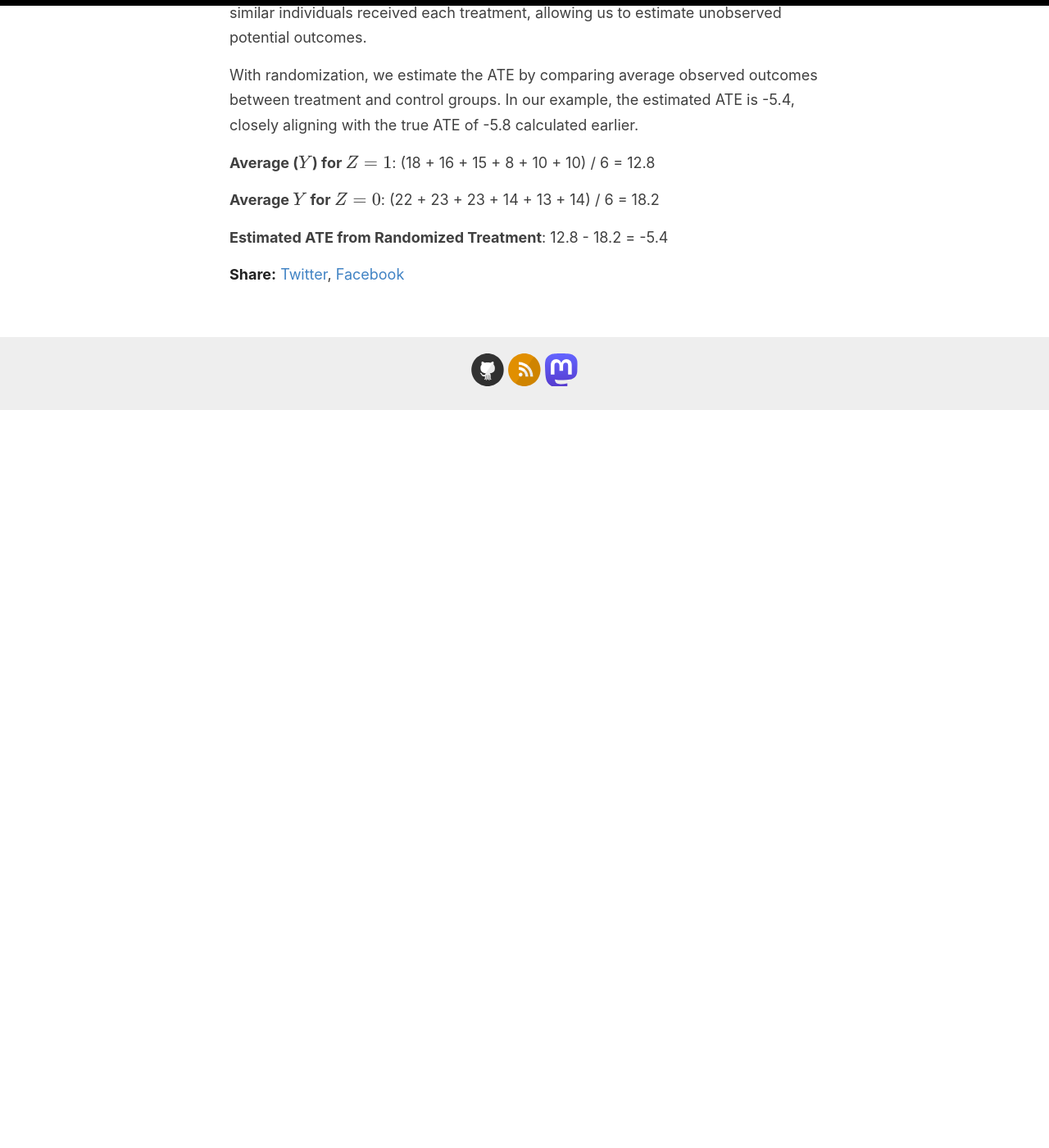
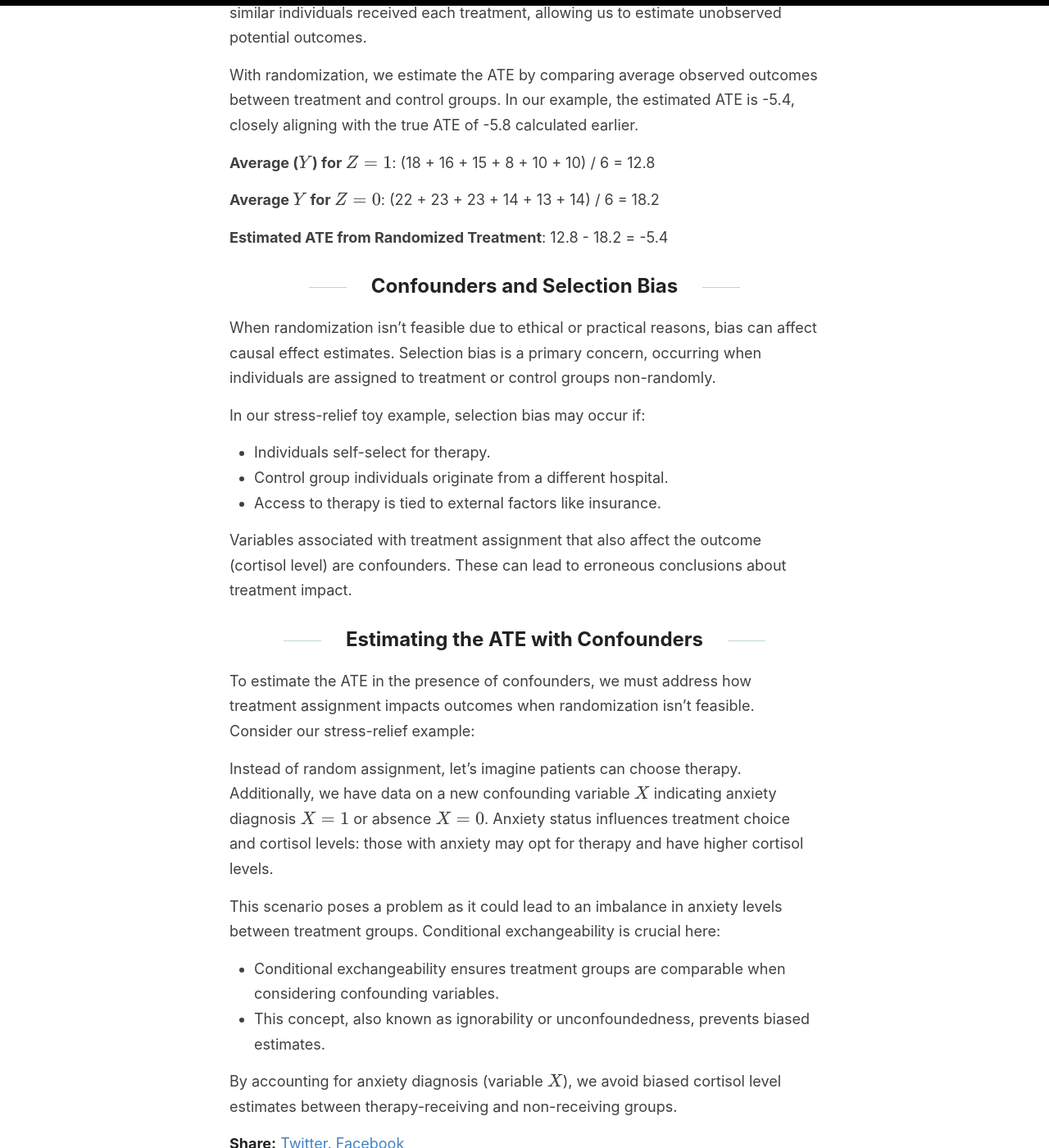
Before and after one commit to krz/krz.github.io, a Jekyll site: the page built from _posts/2024-02-16-Treatment-Effects.md, in a window 1280 px wide and 1400 px high, scrolled down 2975 px. Shown: the whole window at 82% size. Built offline with Jekyll 4.4.1, drawn with Linux system fonts in a browser that asks for light colours; before the commit the page ends 3476 px from its top, so only the background shows below that.

Commit message:
add paragraph

```diff
--- a/_posts/2024-02-16-Treatment-Effects.md
+++ b/_posts/2024-02-16-Treatment-Effects.md
@@ -73,3 +73,30 @@
 __Average \\(Y\\) for \\(Z = 0\\)__: (22 + 23 + 23 + 14 + 13 + 14) / 6 = 18.2
 
 __Estimated ATE from Randomized Treatment__: 12.8 - 18.2 = -5.4
+
+
+## Confounders and Selection Bias
+
+When randomization isn't feasible due to ethical or practical reasons, bias can affect causal effect estimates. Selection bias is a primary concern, occurring when individuals are assigned to treatment or control groups non-randomly.
+
+In our stress-relief toy example, selection bias may occur if:
+
+* Individuals self-select for therapy.
+* Control group individuals originate from a different hospital.
+* Access to therapy is tied to external factors like insurance.
+
+Variables associated with treatment assignment that also affect the outcome (cortisol level) are confounders. These can lead to erroneous conclusions about treatment impact.
+
+
+## Estimating the ATE with Confounders
+
+To estimate the ATE in the presence of confounders, we must address how treatment assignment impacts outcomes when randomization isn't feasible. Consider our stress-relief example:
+
+Instead of random assignment, let's imagine patients can choose therapy. Additionally, we have data on a new confounding variable \\(X\\) indicating anxiety diagnosis \\(X = 1\\) or absence \\(X = 0\\). Anxiety status influences treatment choice and cortisol levels: those with anxiety may opt for therapy and have higher cortisol levels.
+
+This scenario poses a problem as it could lead to an imbalance in anxiety levels between treatment groups. Conditional exchangeability is crucial here:
+
+* Conditional exchangeability ensures treatment groups are comparable when considering confounding variables.
+* This concept, also known as ignorability or unconfoundedness, prevents biased estimates.
+
+By accounting for anxiety diagnosis (variable \\(X\\)), we avoid biased cortisol level estimates between therapy-receiving and non-receiving groups.
```
